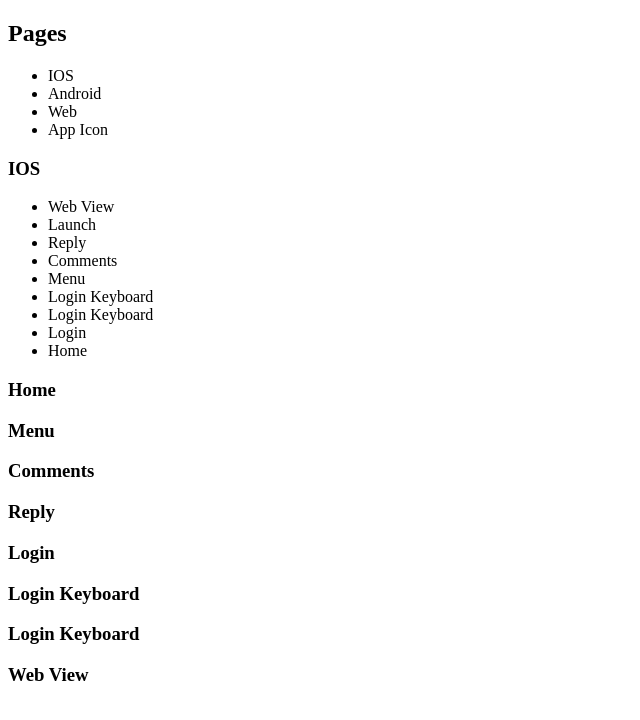
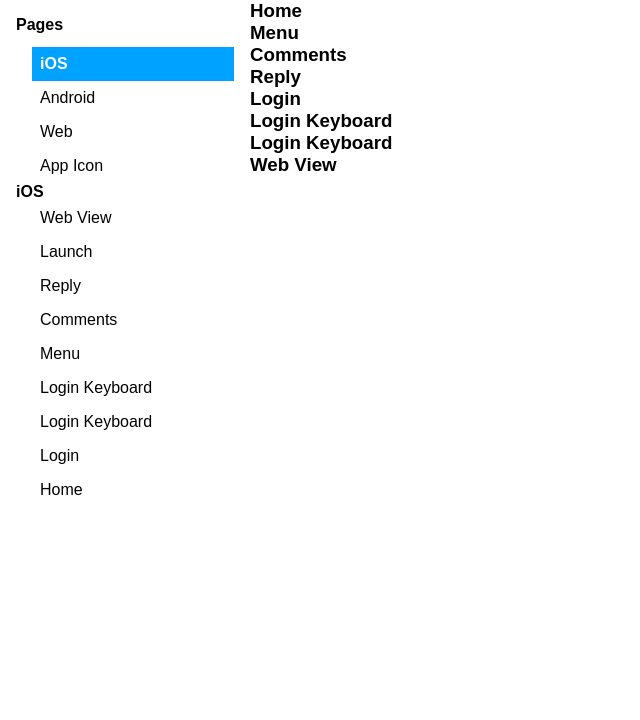
Before and after one commit to KATHeleen268/TelaGrupo4-2VA-page, a plain HTML site: page Index.html in a window 1280 px wide. Shown: the whole page, without its empty margins (0-640 px from the left). Drawn offline with Linux system fonts and the light colour scheme.

Commit message:
feat: Adicionando css na página

```diff
--- a/Index.html
+++ b/Index.html
@@ -3,6 +3,7 @@
 <head>
     <meta charset="UTF-8">
     <meta name="viewport" content="width=device-width, initial-scale=1.0">
+    <link rel="stylesheet" href="styles.css">
     <title>Tela- Grupo4</title>
 </head>
 <body>
@@ -11,13 +12,13 @@
             <h2>Pages</h2>
 
             <ul>
-                <li class="on">IOS</li>
+                <li class="on">iOS</li>
                 <li>Android</li>
                 <li>Web</li>
                 <li>App Icon</li>
             </ul>
 
-            <h3>IOS</h3>
+            <h3>iOS</h3>
 
             <ul>
             <li>Web View</li>
@@ -36,6 +37,7 @@
             <div class="screen-grid-container">
                 <div class="screen">
                     <h3>Home</h3>
+
                 </div>
                 <div class="screen">
                     <h3>Menu</h3>
--- a/styles.css
+++ b/styles.css
@@ -0,0 +1,40 @@
+*{
+    margin: 0;
+    padding: 0;
+    box-sizing: border-box;
+    font-family: Arial,  sans-serif;
+}
+
+.container {
+    display: flex;
+}
+
+.side{
+    width: 15.625rem;
+    background-color: white;
+    padding: 1rem;
+
+h2{
+    font-size: 1rem;
+    margin-bottom: 0.8rem;
+}
+
+h3{
+    font-size: 1rem;
+}
+
+ul{
+  list-style: none;
+  padding-left: 1rem;
+}
+
+li{
+    padding: 0.5rem;
+}
+}
+
+.on{
+    font-weight: bold;
+    color: white;
+    background-color: rgb(0, 162, 255);
+}
```
